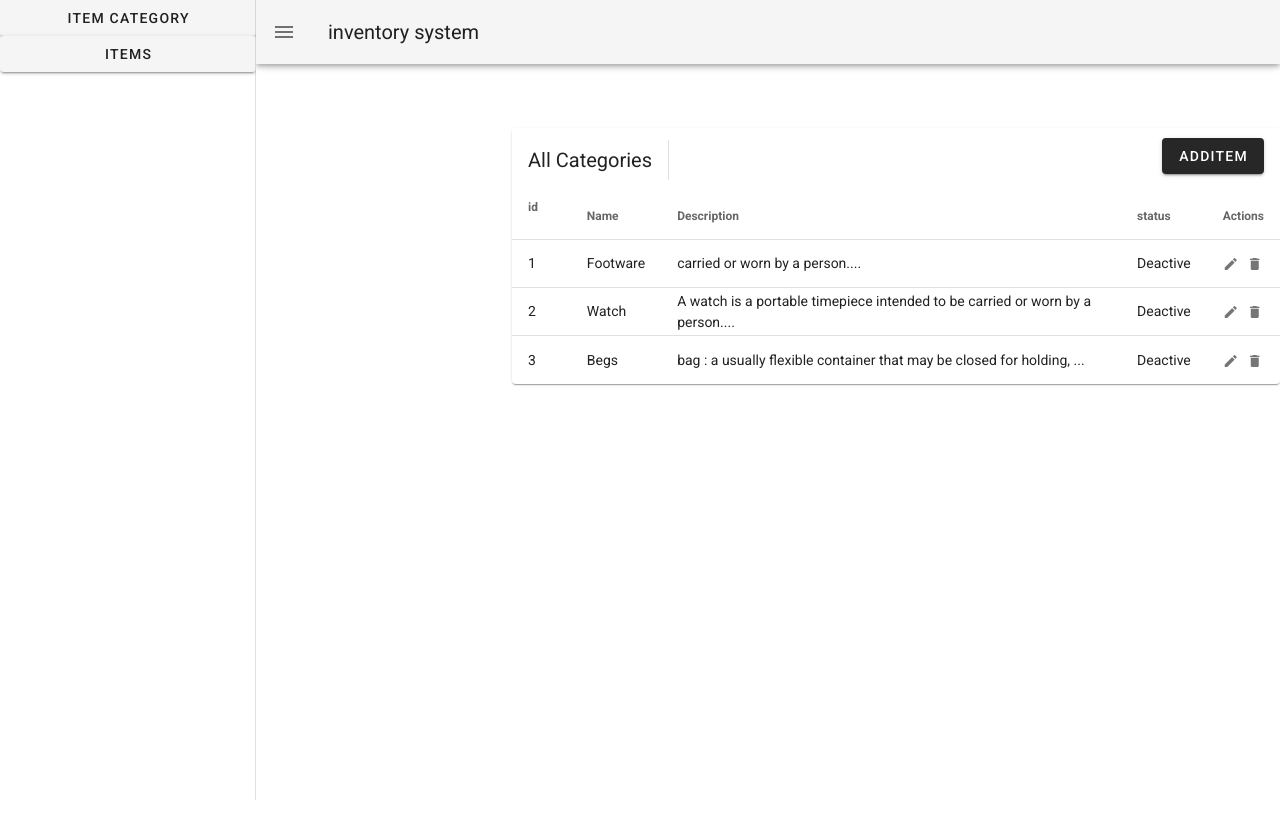
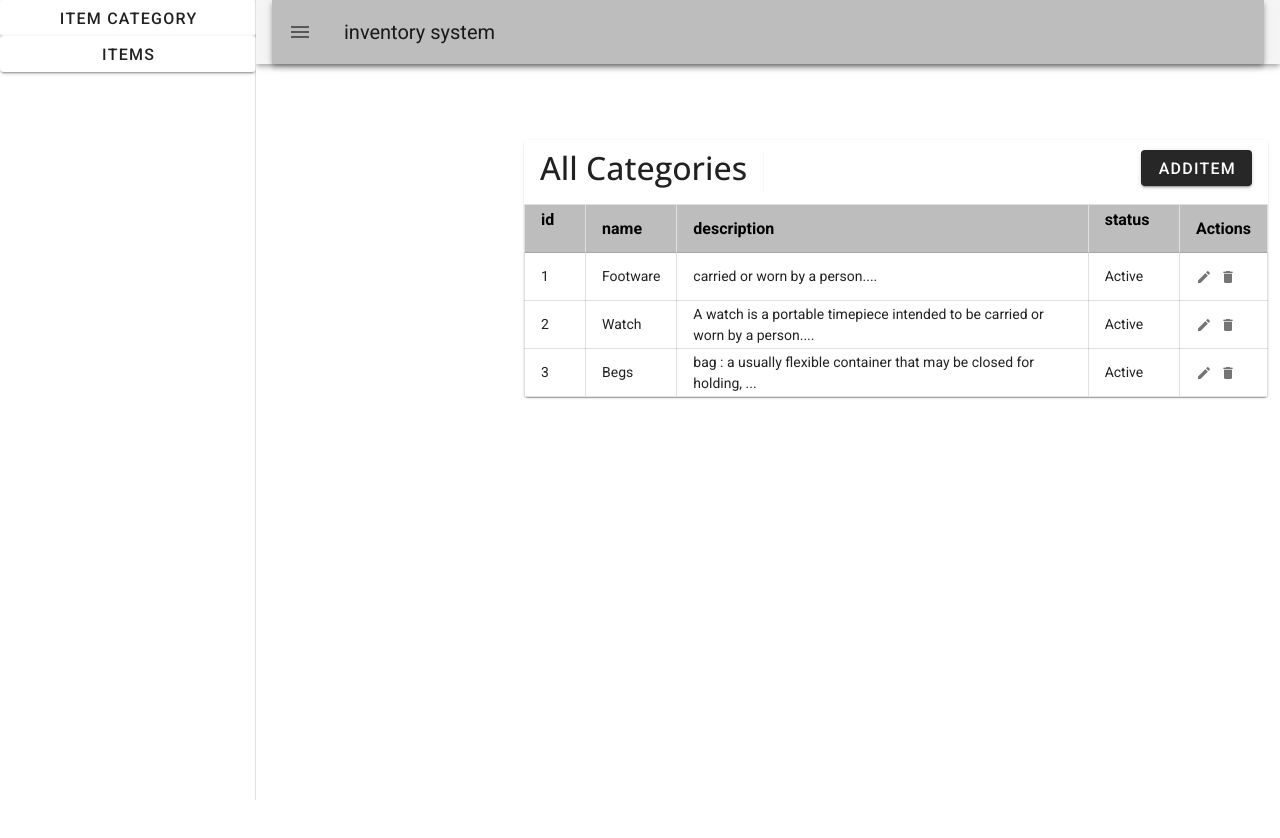
Before and after one commit to NidhiBavadiya/assignment-8, a Vue app: page / in a window 1280 px wide. Shown: the top 838 px of the page. Built offline with nearby package versions, Linux system fonts and the light colour scheme.

Commit message:
work on style of table & form

```diff
--- a/package.json
+++ b/package.json
@@ -8,8 +8,10 @@
     "lint": "vue-cli-service lint"
   },
   "dependencies": {
+    "bootstrap": "^5.2.3",
+    "bootstrap-vue": "^2.23.1",
     "core-js": "^3.6.5",
-    "vue": "^2.6.11",
+    "vue": "^2.7.14",
     "vue-router": "^3.6.5",
     "vuetify": "^2.6.0"
   },
--- a/src/App.vue
+++ b/src/App.vue
@@ -1,22 +1,20 @@
 <template>
+  <div class="mainpage">
     <v-app id="inspire">
+      <div class="sidebar">
         <v-navigation-drawer v-model="drawer" app>
           <!-- side bar dropdown menu -->
           <div class="text-center">
             <v-menu offset-y>
               <template v-slot:activator="{ on, attrs }">
-            <v-btn color="light"  v-bind="attrs" v-on="on" block> Item Category</v-btn>
+                <v-btn color="#fff" v-bind="attrs" v-on="on" block> Item Category</v-btn>
               </template>
               <v-list>
-            <v-list-item
-              ><router-link to="/" class="item_list"
-                >All Categories</router-link
-              ></v-list-item
+                <router-link to="/" class="item_list"
+                  ><v-list-item><p>All Categories</p></v-list-item></router-link
                 >
-            <v-list-item
-              ><router-link to="/adddata" class="item_list"
-                >Add New Categories
-              </router-link></v-list-item
+                <router-link to="/adddata" class="item_list"
+                  ><v-list-item><p>Add New Categories</p></v-list-item></router-link
                 >
               </v-list>
             </v-menu>
@@ -25,18 +23,15 @@
           <div class="text-center">
             <v-menu offset-y>
               <template v-slot:activator="{ on, attrs }">
-            <v-btn color="light" v-bind="attrs" v-on="on" block>Items </v-btn>
+                <v-btn color="#fff" v-bind="attrs" v-on="on" block>Items </v-btn>
               </template>
               <v-list>
-            <v-list-item
-              ><router-link to="/itemlist" class="item_list">
-                All Items</router-link
-              ></v-list-item
+                <router-link to="/itemlist" class="item_list">
+                  <v-list-item><p>All Items</p></v-list-item></router-link
                 >
-            <v-list-item
-              ><router-link to="/itemadd" class="item_list"
-                >Add New Item</router-link
-              ></v-list-item
+
+                <router-link to="/itemadd" class="item_list"
+                  ><v-list-item><p>Add New Item</p></v-list-item></router-link
                 >
               </v-list>
             </v-menu>
@@ -44,13 +39,14 @@
 
           <!-- -->
         </v-navigation-drawer>
-
+      </div>
       <v-app-bar app>
+      <v-toolbar color="#BDBDBD">
         <v-app-bar-nav-icon @click="drawer = !drawer"></v-app-bar-nav-icon>
 
-      <v-toolbar-title>inventory system</v-toolbar-title>
+        <v-toolbar-title>inventory system</v-toolbar-title></v-toolbar>
       </v-app-bar>
-    <v-main class="mainpage">
+      <v-main>
         <router-view
           :Categories="Categories"
           :headers="headers"
@@ -60,6 +56,7 @@
         ></router-view>
       </v-main>
     </v-app>
+  </div>
 </template>
 
 <script>
@@ -70,25 +67,25 @@ export default {
     Categories: [
       {
         id: 1,
-        Name: "Footware",
-        Description: " carried or worn by a person....",
-        status: "Deactive",
+        name: "Footware",
+        description: " carried or worn by a person....",
+        status: "Active",
         Actions: "",
       },
       {
         id: 2,
-        Name: "Watch",
-        Description:
+        name: "Watch",
+        description:
           "A watch is a portable timepiece intended to be carried or worn by a person....",
-        status: "Deactive",
+        status: "Active",
         Actions: "",
       },
       {
         id: 3,
-        Name: "Begs",
-        Description:
+        name: "Begs",
+        description:
           "bag : a usually flexible container that may be closed for holding, ...",
-        status: "Deactive",
+        status: "Active",
         Actions: "",
       },
     ],
@@ -96,37 +93,36 @@ export default {
     itemlist: [
       {
         id: 1,
-        Name: "Timex watch",
-        Category: "watch",
-        Description:
-          "A watch is a portable timepiece intended to be carried or worn by a person....",
-        Price: 4000,
+        name: "Timex watch",
+        category: "watch",
+        description: "A watch is a portable timepiece intended ....",
+        price: 4000,
         status: "Active",
       },
       {
         id: 2,
-        Name: "sandle",
-        Category: "footware",
-        Description: " to be carried or worn by a person....",
-        Price: 500,
+        name: "sandle",
+        category: "footware",
+        description: " to be carried or worn by a person....",
+        price: 500,
         status: "Deactive",
       },
     ],
 
     headers: [
       { text: "id", value: "id" },
-      { text: "Name", value: "Name" },
-      { text: "Description", value: "Description" },
+      { text: "name", value: "name" },
+      { text: "description", value: "description" },
       { text: "status", value: "status" },
       { text: "Actions", value: "actions", sortable: false },
     ],
 
     Itemheaders: [
       { text: "id", value: "id" },
-      { text: "Name", value: "Name" },
-      { text: "Category", value: "Category" },
-      { text: "Description", value: "Description" },
-      { text: "Price", value: "Price" },
+      { text: "name", value: "name" },
+      { text: "category", value: "category" },
+      { text: "description", value: "description" },
+      { text: "price", value: "price" },
       { text: "status", value: "status" },
       { text: "Actions", value: "actions", sortable: false },
     ],
@@ -140,21 +136,44 @@ export default {
 </script>
 
 <style scoped>
+@import url("https://fonts.googleapis.com/css2?family=Open+Sans:ital,wght@0,300;0,400;0,500;0,600;0,700;0,800;1,300;1,400;1,500;1,600;1,700;1,800&display=swap");
 .mainpage {
   padding: 0;
+  font-family: "Open Sans", sans-serif;
 }
-a {
+a{
+  font-family: "Open Sans", sans-serif;
   text-decoration: none;
   color: #000000;
 }
 .item_list {
   color: #000000;
 }
+.table_main {
+  padding: 100px;
+}
+.v-main__wrap {
+  flex: 1 1 auto;
+  max-width: 100%;
+  position: relative;
+  padding: 20px;
+}
+.v-menu__content {
+  min-width: 256px;
+  top: 72px;
+  left: 0px !important;
+  transform-origin: left top;
+  z-index: 8;
+}
+p {
+  font-size: 16px;
+}
 .v-toolbar__content, .v-toolbar__extension {
     align-items: center;
     display: flex;
     position: relative;
     z-index: 0;
-    background-color: lavender;
+    padding: 0 !important;
 }
+
 </style>
--- a/src/components/AddForm.vue
+++ b/src/components/AddForm.vue
@@ -1,67 +1,71 @@
 <template>
+  <div class="dataform">
     <v-form v-model="valid">
       <v-container>
+        <v-row>
+          <v-cols cols="12" md="6" sm="6" lg="4" class="form_col">
             <div class="form">
+            <div class="title">
                    <h2>Add new Categories</h2>
+            </div>
+
 
               <!-- id -->
-        <v-row class="form_row">
-          <v-col cols="12" md="4" sm="4" class="form_col">
+
               <v-text-field
+                class="text-light"
                 v-model="ID"
                 :rules="idRules"
                 :counter="3"
                 label="ID"
                 required
               ></v-text-field>
-          </v-col>
-        </v-row>
 
               <!-- name -->
-        <v-row class="form_row">
-          <v-col cols="12" md="4" sm="4" class="form_col">
+
               <v-text-field
-              v-model="Name"
+                v-model="name"
                 :counter="10"
-              label="Name"
+                label="name"
                 required
+                class="custom-placeholer-color"
               ></v-text-field>
-          </v-col>
-        </v-row>
 
               <!-- discription -->
-        <v-row class="form_row">
-          <v-col cols="12" md="4" sm="4" class="form_col">
+
               <v-textarea
                 solo
-              v-model="Description"
-              name="Description"
-              :rules="DescriptionRules"
+                v-model="description"
+                name="description"
+                :rules="descriptionRules"
                 :counter="100"
-              label="Description"
+                label="description"
               ></v-textarea>
-          </v-col>
-        </v-row>
+
               <!-- status -->
               <v-row class="form_row">
-          <v-switch v-model="status"></v-switch>
+                <v-switch v-model="status" color="#00ADB5"></v-switch>
               </v-row>
               <!-- add button -->
               <v-row class="form_row">
+                <v-col md="3" class="btnadd">
                   <v-btn
-            color="primary"
-            dark
-            class="mb-2"
+                    class="btn"
                     v-bind="attrs"
                     v-on="on"
                     v-on:click="AddItems()"
+                    color="#00ADB5"
                   >
                     AddItem
                   </v-btn>
+                </v-col>
               </v-row>
             </div>
+          </v-cols>
+        </v-row>
       </v-container>
     </v-form>
+  </div>
 </template>
 
 <script>
@@ -75,9 +79,9 @@ export default {
       (v) => Number.isInteger(Number(v)) || "The value must be an integer number",
       (v) => v.length <= 3 || "id must be less than 10 characters",
     ],
-    Name: "",
-    Description: "",
-    DescriptionRules: [
+    name: "",
+    description: "",
+    descriptionRules: [
       (v) => !!v || "Description is required",
       (v) => v.length <= 100 || "Description must be less than 100 characters",
     ],
@@ -94,8 +98,8 @@ export default {
     AddItems: function () {
       const newvalue = {
         id: this.ID,
-        Name: this.Name,
-        Description: this.Description,
+        name: this.name,
+        description: this.description,
         status: this.status,
       };
       console.log(newvalue);
@@ -108,7 +112,19 @@ export default {
 };
 </script>
 <style>
+@import url("https://fonts.googleapis.com/css2?family=Open+Sans:ital,wght@0,300;0,400;0,500;0,600;0,700;0,800;1,300;1,400;1,500;1,600;1,700;1,800&display=swap");
+
 .form {
-  padding: 50px 0 0 100px;
+  padding: 20px 50px;
+  margin: 10px 200px;
+  box-shadow: 0px 5px 20px black;
+  border-radius: 30px;
+}
+.dataform {
+  height: 100%;
+}
+title{
+  background:#222831;
 }
 </style>
+black:-#222831 gray:-#393E46 blue:-#00ADB5 #EEEEEE
--- a/src/components/Categories.vue
+++ b/src/components/Categories.vue
@@ -1,18 +1,31 @@
 <template>
+  <div class="container">
     <!-- this data for table display -->
     <v-data-table
       :headers="headers"
       :items="Categories"
       disable-pagination="false"
-    class="elevation-1"
+      class="elevation-1 mytable"
     >
       <template v-slot:body="{ items }">
         <tbody>
           <tr v-for="item in items" :key="item.name">
             <td>{{ item.id }}</td>
-          <td>{{ item.Name }}</td>
-          <td>{{ item.Description }}</td>
-          <td>{{ item.status == true ? "Active" : "Deactive" }}</td>
+            <td>{{ item.name }}</td>
+            <td>{{ item.description }}</td>
+            <td>
+              {{
+                item.status == true
+                  ? "Active"
+                  : item.status == false
+                  ? "Deactive"
+                  : item.status == "Active"
+                  ? "Active"
+                  : item.status == "Deactive"
+                  ? "Deactive"
+                  : ""
+              }}
+            </td>
             <td>
               <v-icon small class="mr-2" @click="editItem(item)"> mdi-pencil </v-icon>
               <v-icon small @click="deleteItem(item)"> mdi-delete </v-icon>
@@ -23,7 +36,7 @@
 
       <template v-slot:top>
         <v-toolbar flat>
-        <v-toolbar-title> All Categories </v-toolbar-title>
+          <v-toolbar-title><h2>All Categories</h2> </v-toolbar-title>
           <v-divider class="mx-4" inset vertical></v-divider>
           <v-spacer></v-spacer>
           <v-dialog v-model="dialog" max-width="500px">
@@ -49,17 +62,17 @@
 
                     <v-col cols="12" sm="6" md="4">
                       name
-                    <v-text-field v-model="editedItem.Name" label="Name"></v-text-field>
+                      <v-text-field v-model="editedItem.name" label="name"></v-text-field>
                     </v-col>
 
                     <v-col cols="12" sm="6" md="4">
                       <v-textarea
                         solo
-                      v-model="editedItem.Description"
-                      name="Description"
-                      :rules="DescriptionRules"
+                        v-model="editedItem.description"
+                        name="description"
+                        :rules="descriptionRules"
                         :counter="100"
-                      label="Description"
+                        label="description"
                       ></v-textarea>
                     </v-col>
                   </v-row>
@@ -111,6 +124,7 @@
         <v-btn color="primary" @click="initialize"> Reset </v-btn>
       </template>
     </v-data-table>
+  </div>
 </template>
 
 <script>
@@ -124,15 +138,15 @@ export default {
     //blank array for add edit value...
     editedItem: {
       id: "",
-      Name: "",
-      Description: "",
+      name: "",
+      description: "",
       status: "",
       Actions: "",
     },
     defaultItem: {
       id: "",
-      Name: "",
-      Description: "",
+      name: "",
+      description: "",
       status: "",
       Actions: "",
     },
@@ -218,6 +232,24 @@ export default {
 };
 </script>
 <style scoped>
+@import url("https://fonts.googleapis.com/css2?family=Open+Sans:ital,wght@0,300;0,400;0,500;0,600;0,700;0,800;1,300;1,400;1,500;1,600;1,700;1,800&display=swap");
+h2 {
+ font-family: "Open Sans", sans-serif;
+}
+.mytable table tr {
+  background-color: white;
+  border: 1px solid black;
+}
+
+.v-data-table th {
+  background-color: #BDBDBD;
+  border: 1px solid #e0e0e0;
+  border-bottom: 1px solid black ;
+}
+.mytable table td {
+  background-color: white;
+  border: 1px solid #e0e0e0;
+}
 .v-data-footer {
   display: none !important;
 }
--- a/src/components/ItemAdd.vue
+++ b/src/components/ItemAdd.vue
@@ -1,12 +1,13 @@
 <template>
   <v-form v-model="valid">
     <v-container>
+      <v-row>
+        <v-cols cols="12" md="4" sm="4" class="form_col">
           <div class="form">
             <h2>Add new Item</h2>
 
             <!-- id -->
-        <v-row class="form_row">
-          <v-col cols="12" md="4" sm="4" class="form_col">
+
                 <v-text-field
                   v-model="ID"
                   :rules="idRules"
@@ -14,63 +15,54 @@
                   label="ID"
                   required
                 ></v-text-field>
-          </v-col>
-        </v-row>
+
 
             <!-- name -->
-        <v-row class="form_row">
-          <v-col cols="12" md="4" sm="4" class="form_col">
+
                 <v-text-field
-              v-model="Name"
+                  v-model="name"
                   :counter="20"
-              label="Name"
+                  label="name"
                   required
                 ></v-text-field>
-          </v-col>
-        </v-row>
+
 
             <!-- categories -->
-        <v-row class="form_row">
-          <v-col cols="12" md="4" sm="4" class="form_col">
-            <v-select :items="items" label="Category" v-model="Category"></v-select>
-          </v-col>
-        </v-row>
+
+                <v-select :items="items" label="category" v-model="category"></v-select>
 
             <!-- description -->
-        <v-row class="form_row">
-          <v-col cols="12" md="4" sm="4" class="form_col">
+
                 <v-textarea
                   solo
-              v-model="Description"
-              name="Description"
-              :rules="DescriptionRules"
+                  v-model="description"
+                  name="description"
+                  :rules="descriptionRules"
                   :counter="100"
-              label="Description"
+                  label="description"
                 ></v-textarea>
-          </v-col>
-        </v-row>
+
 
             <!-- price -->
-        <v-row class="form_row">
-          <v-col cols="12" md="4" sm="4">
+
                 <v-text-field
-              v-model="Price"
+                  v-model="price"
                   prefix="$"
-              :rules="PriceRules"
-              label="Price"
+                  :rules="priceRules"
+                  label="price"
                 ></v-text-field>
-          </v-col>
-        </v-row>
+
 
             <!-- status -->
             <v-row class="form_row">
+            <v-col cols="12" md="4" sm="4" >
               <v-switch v-model="status"></v-switch>
-        </v-row>
+            </v-col>
 
             <!-- button -->
-        <v-row class="form_row">
+               <v-col cols="12" md="4" sm="4" >
               <v-btn
-            color="primary"
+                color="light"
                 dark
                 class="mb-2"
                 v-bind="attrs"
@@ -79,8 +71,11 @@
               >
                 AddItem
               </v-btn>
+              </v-col>
             </v-row>
           </div>
+        </v-cols>
+      </v-row>
     </v-container>
   </v-form>
 </template>
@@ -96,16 +91,16 @@ export default {
       (v) => Number.isInteger(Number(v)) || "The value must be an integer number",
       (v) => v.length <= 3 || "ID must be less than 10 characters",
     ],
-    Name: "",
-    Category: "",
+    name: "",
+    category: "",
 
-    Description: "",
-    DescriptionRules: [
+    description: "",
+    descriptionRules: [
       (v) => !!v || "Description is required",
       (v) => v.length <= 100 || "Description must be less than 100 characters",
     ],
-    Price: "",
-    PriceRules: [
+    price: "",
+    priceRules: [
       (v) => !!v || "price is required",
       (v) => Number.isInteger(Number(v)) || "The value must be an integer number",
     ],
@@ -113,33 +108,31 @@ export default {
     // items:['watch','footware','begs']
   }),
   mounted() {
-    console.log(this.items);
-    const CateValue = localStorage.getItem("Items");
-    console.log(CateValue);
+    // const CateValue = localStorage.getItem("Items");
+    // console.log(CateValue);
 
     this.Categorycheck();
   },
 
   methods: {
     Categorycheck: function () {
+      this.items=[];
+      console.log(this.Categories);
       this.Categories.forEach((element) => {
-        console.log(element.status);
-        console.log(element.Name);
-        if (element.status === true) {
-          console.log(element.Name);
-          this.items.push(element.Name);
+        if (element.status === true || element.status ==="Active") {
+          this.items.push(element.name);
         }
       });
     },
 
-    //   method for new value push in array
+    //method for new value push in array
     AddItems: function () {
       const newitem = {
         id: this.ID,
-        Name: this.Name,
-        Category: this.Category,
-        Description: this.Description,
-        Price: this.Price,
+        name: this.name,
+        category: this.category,
+        description: this.description,
+        price: this.price,
         status: this.status,
       };
       console.log(newitem);
@@ -152,8 +145,16 @@ export default {
   },
 };
 </script>
-<style>
+
+<style scoped>
 .form {
-  padding: 50px 0 0 100px;
+    padding: 20px 50px;
+    margin:10px 200px;
+    /* border: 1px solid black; */
+        box-shadow: 0px 5px 20px;
 }
+h2{
+  padding:0 0 0px 0;
+}
+
 </style>
--- a/src/components/ItemsTable.vue
+++ b/src/components/ItemsTable.vue
@@ -1,15 +1,28 @@
 <template>
+  <div class="container">
     <!-- display table for items -->
-  <v-data-table :headers="Itemheaders" :items="itemlist" class="elevation-1">
+    <v-data-table :headers="Itemheaders" :items="itemlist" class="elevation-1 mytable">
       <template v-slot:body="{ items }">
         <tbody>
           <tr v-for="item in items" :key="item.name">
             <td>{{ item.id }}</td>
-          <td>{{ item.Name }}</td>
-          <td>{{ item.Category }}</td>
-          <td>{{ item.Description }}</td>
-          <td>{{ item.Price }}</td>
-          <td>{{ item.status == true ? "Active" : "Deactive" }}</td>
+            <td>{{ item.name }}</td>
+            <td>{{ item.category }}</td>
+            <td>{{ item.description }}</td>
+            <td>{{ item.price }}</td>
+            <td>
+              {{
+                item.status == true
+                  ? "Active"
+                  : item.status == false
+                  ? "Deactive"
+                  : item.status == "Active"
+                  ? "Active"
+                  : item.status == "Deactive"
+                  ? "Deactive"
+                  : ""
+              }}
+            </td>
             <td>
               <v-icon small class="mr-2" @click="editItem(item)"> mdi-pencil </v-icon>
               <v-icon small @click="deleteItem(item)"> mdi-delete </v-icon>
@@ -19,8 +32,8 @@
       </template>
 
       <template v-slot:top>
-      <v-toolbar flat>
-        <v-toolbar-title>All Items</v-toolbar-title>
+        <v-toolbar class="table_title" flat>
+          <v-toolbar-title><h2>All Items</h2></v-toolbar-title>
           <v-divider class="mx-4" inset vertical></v-divider>
           <v-spacer></v-spacer>
           <v-dialog v-model="dialog" max-width="500px">
@@ -69,15 +82,15 @@
                     <v-col cols="12" sm="6" md="4">
                       <v-textarea
                         solo
-                      v-model="editedItem.Description"
-                      name="Description"
-                      :rules="DescriptionRules"
+                        v-model="editedItem.description"
+                        name="description"
+                        :rules="descriptionRules"
                         :counter="100"
-                      label="Description"
+                        label="description"
                         required
                       ></v-textarea
                     ></v-col>
-
+                    <!-- price -->
                     <v-col cols="12" sm="6" md="4">
                       <v-text-field
                         v-model="editedItem.price"
@@ -86,7 +99,7 @@
                         required
                       ></v-text-field>
                     </v-col>
-
+                    <!-- status -->
                     <v-col cols="12" sm="6" md="4">
                       <v-switch v-model="editedItem.status" required>
                         <span>{{ value }}</span>
@@ -95,7 +108,7 @@
                   </v-row>
                 </v-container>
               </v-card-text>
-
+              <!-- save & Cancel button -->
               <v-card-actions>
                 <v-spacer></v-spacer>
                 <v-btn color="blue darken-1" text @click="close"> Cancel </v-btn>
@@ -126,6 +139,7 @@
         <v-btn color="primary" @click="initialize"> Reset </v-btn>
       </template>
     </v-data-table>
+  </div>
 </template>
 
 <script>
@@ -180,14 +194,15 @@ export default {
   },
   methods: {
     Categorycheck: function () {
+      this.items = [];
       this.Categories.forEach((element) => {
         console.log(element.status);
-        console.log(element.Name);
+        console.log(element.name);
         if (element.status === true) {
-          return element.Name;
+          return element.name;
         }
-        console.log(element.Name);
-        this.items.push(element.Name);
+        console.log(element.name);
+        this.items.push(element.name);
       });
     },
 
@@ -198,7 +213,6 @@ export default {
       const EditValue = localStorage.getItem("EditData");
       console.log(EditValue);
     },
-    toggle() {},
 
     deleteItem(item) {
       this.editedIndex = this.itemlist.indexOf(item);
@@ -240,6 +254,24 @@ export default {
 };
 </script>
 <style>
+@import url("https://fonts.googleapis.com/css2?family=Open+Sans:ital,wght@0,300;0,400;0,500;0,600;0,700;0,800;1,300;1,400;1,500;1,600;1,700;1,800&display=swap");
+h2 {
+ font-family: "Open Sans", sans-serif;
+}
+.mytable table tr {
+  background-color: white;
+  border: 1px solid black;
+}
+
+.v-data-table th {
+  background-color: #BDBDBD;
+  border: 1px solid #e0e0e0;
+  border-bottom: 1px solid black ;
+}
+.mytable table td {
+  background-color: white;
+  border: 1px solid #e0e0e0;
+}
 .v-data-footer {
   display: none !important;
 }
@@ -247,4 +279,17 @@ export default {
   text-decoration: none;
   color: #ffffff;
 }
+span {
+  font-size: 16px;
+  color: black;
+}
+.v-application a {
+  color: #ffffff;
+}
+.table_title {
+  margin: 0px 0 30px 0;
+}
+.v-application a {
+    color: #ffffff !important;
+}
 </style>
```
Also changed, not shown: src/main.js (+10 -0 lines), src/view/CateListdata.vue (+8 -1 lines), src/view/Itemlist.vue (+11 -2 lines), 1 other file (tests, documents, lock files or other folders). Lines whose indentation alone changed are shown as unchanged.
